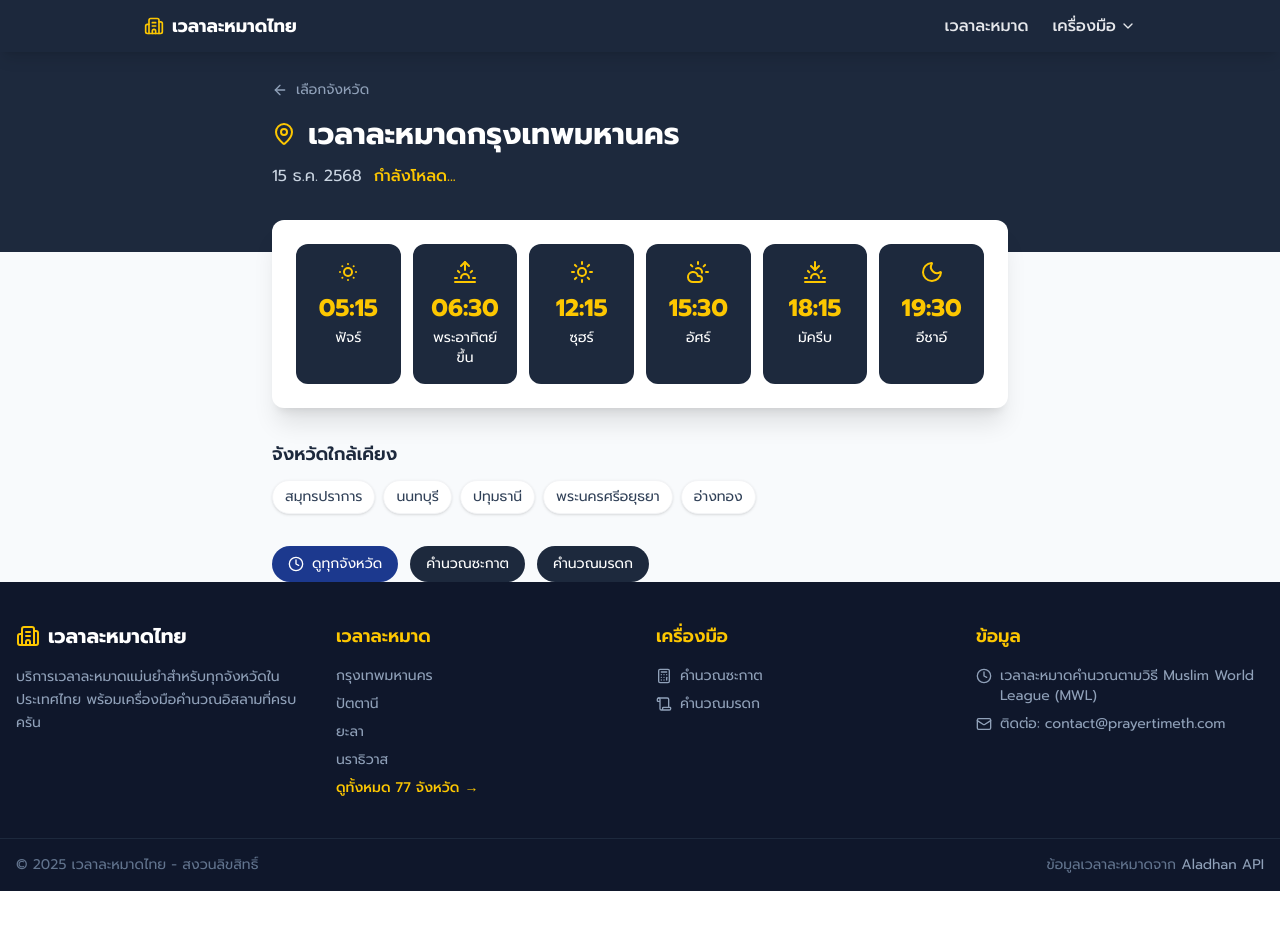
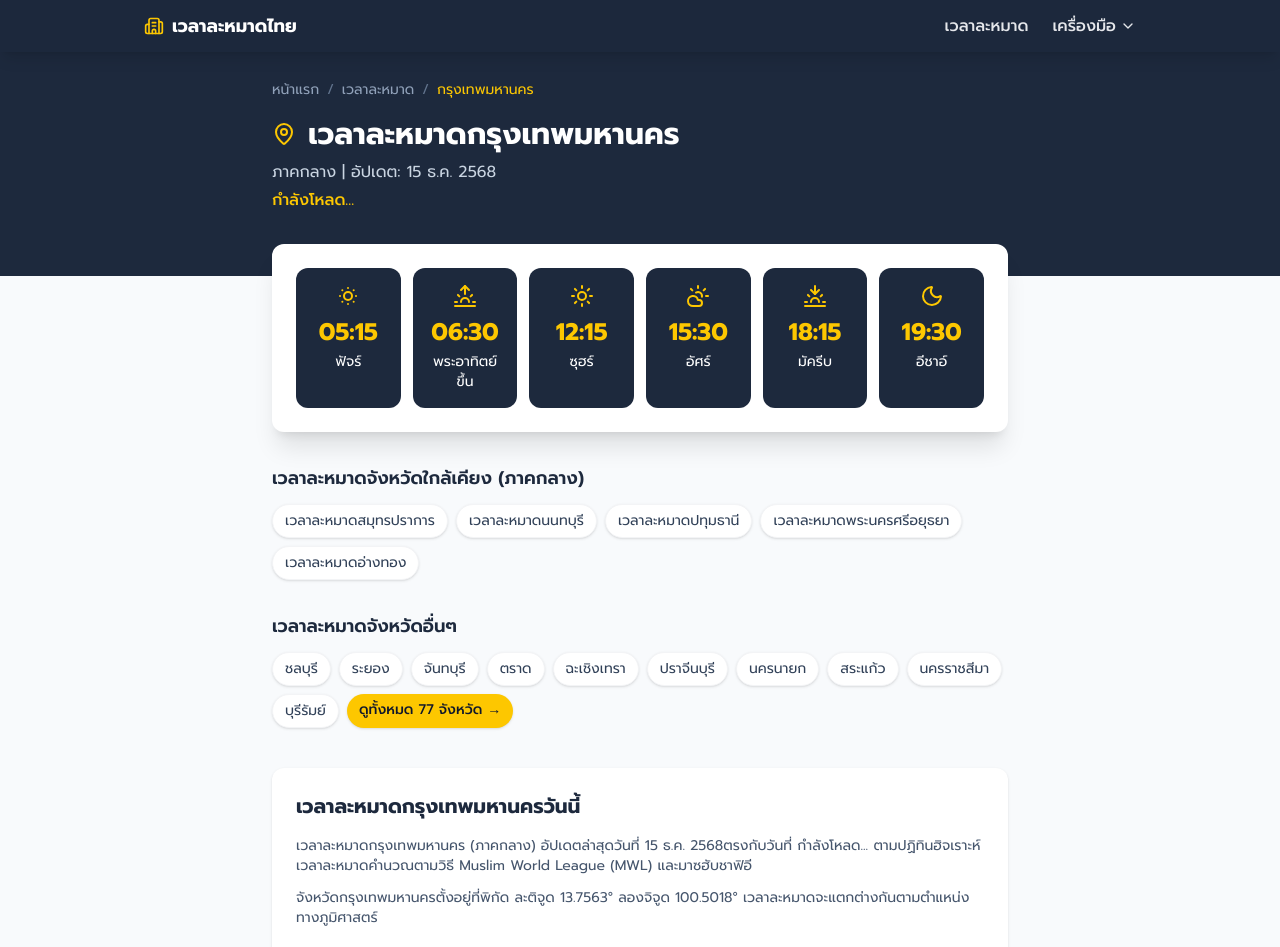
Before and after one commit to Nonie001/prayertime, a Next.js app: page /prayertime/bangkok in a window 1280 px wide. Shown: the top 947 px of the page. Before the commit the page ends 891 px from the top, so only its background shows below. Built offline with nearby package versions, Linux system fonts and the light colour scheme; no server answers.

Commit message:
SEO optimization for province pages: metadata, keywords, JSON-LD, breadcrumbs, content

```diff
--- a/app/prayertime/[province]/page.tsx
+++ b/app/prayertime/[province]/page.tsx
@@ -4,6 +4,7 @@ import provinces from '@/data/provinces.json';
 import { getPrayerTimes, PRAYER_NAMES } from '@/lib/utils/prayerTimes';
 import { MapPin, ArrowLeft, Clock, Sun, Sunset, Moon, CloudSun, SunDim, Sunrise } from 'lucide-react';
 import Footer from '@/components/Footer';
+import type { Metadata } from 'next';
 
 export const revalidate = 86400;
 
@@ -13,13 +14,23 @@ interface PageProps {
   }>;
 }
 
+// ชื่อภาคภาษาไทย
+const REGION_NAMES: Record<string, string> = {
+  central: 'ภาคกลาง',
+  northern: 'ภาคเหนือ',
+  northeastern: 'ภาคตะวันออกเฉียงเหนือ',
+  eastern: 'ภาคตะวันออก',
+  western: 'ภาคตะวันตก',
+  southern: 'ภาคใต้',
+};
+
 export async function generateStaticParams() {
   return provinces.map((province) => ({
     province: province.id,
   }));
 }
 
-export async function generateMetadata({ params }: PageProps) {
+export async function generateMetadata({ params }: PageProps): Promise<Metadata> {
   const { province } = await params;
   const provinceData = provinces.find((p) => p.id === province);
 
@@ -27,9 +38,32 @@ export async function generateMetadata({ params }: PageProps) {
     return { title: 'จังหวัดไม่พบ' };
   }
 
+  const regionName = REGION_NAMES[provinceData.region] || '';
+  const currentYear = new Date().getFullYear() + 543; // ปี พ.ศ.
+
   return {
-    title: `เวลาละหมาด${provinceData.name} - เวลาละหมาดวันนี้`,
-    description: `เวลาละหมาดแม่นยำสำหรับจังหวัด${provinceData.name} พร้อมวันที่ฮิจเราะห์`,
+    title: `เวลาละหมาด${provinceData.name} วันนี้ ${currentYear} | ฟัจร์ ซุฮร์ อัศร์ มัฆริบ อีชา`,
+    description: `เวลาละหมาด${provinceData.name} (${regionName}) อัปเดตทุกวัน ✓ เวลาฟัจร์ ซุฮร์ อัศร์ มัฆริบ อีชา แม่นยำ พร้อมวันที่ฮิจเราะห์ คำนวณตาม Muslim World League`,
+    keywords: [
+      `เวลาละหมาด${provinceData.name}`,
+      `เวลาละหมาดวันนี้${provinceData.name}`,
+      `ละหมาด${provinceData.name}`,
+      `เวลาฟัจร์${provinceData.name}`,
+      `เวลามัฆริบ${provinceData.name}`,
+      `prayer times ${provinceData.name}`,
+      `เวลาละหมาด${regionName}`,
+      'เวลาละหมาดไทย',
+      'waktu solat thailand',
+    ],
+    openGraph: {
+      title: `เวลาละหมาด${provinceData.name} วันนี้ - เวลาละหมาดไทย`,
+      description: `ดูเวลาละหมาด${provinceData.name}วันนี้ ฟัจร์ ซุฮร์ อัศร์ มัฆริบ อีชา อัปเดตทุกวัน`,
+      type: 'website',
+      locale: 'th_TH',
+    },
+    alternates: {
+      canonical: `/prayertime/${provinceData.id}`,
+    },
   };
 }
 
@@ -63,25 +97,106 @@ export default async function ProvincePageDetail({ params }: PageProps) {
     .filter(p => p.region === provinceData.region && p.id !== provinceData.id)
     .slice(0, 5);
 
+  // Get all provinces for other regions
+  const otherRegionProvinces = provinces
+    .filter(p => p.region !== provinceData.region)
+    .slice(0, 10);
+
+  const regionName = REGION_NAMES[provinceData.region] || '';
+
+  // JSON-LD Schema for SEO
+  const jsonLd = {
+    '@context': 'https://schema.org',
+    '@type': 'WebPage',
+    name: `เวลาละหมาด${provinceData.name}`,
+    description: `เวลาละหมาดแม่นยำสำหรับจังหวัด${provinceData.name} อัปเดตทุกวัน`,
+    mainEntity: {
+      '@type': 'Place',
+      name: provinceData.name,
+      geo: {
+        '@type': 'GeoCoordinates',
+        latitude: provinceData.lat,
+        longitude: provinceData.lng,
+      },
+    },
+    breadcrumb: {
+      '@type': 'BreadcrumbList',
+      itemListElement: [
+        {
+          '@type': 'ListItem',
+          position: 1,
+          name: 'หน้าแรก',
+          item: 'https://prayertime.example.com',
+        },
+        {
+          '@type': 'ListItem',
+          position: 2,
+          name: 'เวลาละหมาด',
+          item: 'https://prayertime.example.com/prayertime',
+        },
+        {
+          '@type': 'ListItem',
+          position: 3,
+          name: provinceData.name,
+          item: `https://prayertime.example.com/prayertime/${provinceData.id}`,
+        },
+      ],
+    },
+  };
+
+  // Prayer Times Table Schema
+  const prayerTimesSchema = {
+    '@context': 'https://schema.org',
+    '@type': 'Table',
+    about: `เวลาละหมาด${provinceData.name}`,
+    mainEntity: Object.entries(prayerData.times).map(([key, time]) => ({
+      '@type': 'Event',
+      name: PRAYER_NAMES[key as keyof typeof PRAYER_NAMES],
+      startDate: `${new Date().toISOString().split('T')[0]}T${time}:00+07:00`,
+      location: {
+        '@type': 'Place',
+        name: provinceData.name,
+      },
+    })),
+  };
+
   return (
+    <>
+      <script
+        type="application/ld+json"
+        dangerouslySetInnerHTML={{ __html: JSON.stringify(jsonLd) }}
+      />
+      <script
+        type="application/ld+json"
+        dangerouslySetInnerHTML={{ __html: JSON.stringify(prayerTimesSchema) }}
+      />
     <div className="min-h-screen bg-slate-50">
       {/* Header */}
-      <div className="bg-slate-800 pt-20 pb-16">
+      <header className="bg-slate-800 pt-20 pb-16">
         <div className="max-w-3xl mx-auto px-4">
-          <Link href="/prayertime" className="inline-flex items-center gap-2 text-slate-400 hover:text-white mb-4 text-sm">
-            <ArrowLeft className="w-4 h-4" />
-            เลือกจังหวัด
-          </Link>
+          <nav aria-label="Breadcrumb" className="mb-4">
+            <ol className="flex items-center gap-2 text-sm">
+              <li>
+                <Link href="/" className="text-slate-400 hover:text-white">หน้าแรก</Link>
+              </li>
+              <li className="text-slate-500">/</li>
+              <li>
+                <Link href="/prayertime" className="text-slate-400 hover:text-white">เวลาละหมาด</Link>
+              </li>
+              <li className="text-slate-500">/</li>
+              <li className="text-yellow-400">{provinceData.name}</li>
+            </ol>
+          </nav>
           <h1 className="text-2xl md:text-3xl font-bold text-white flex items-center gap-3">
-            <MapPin className="w-6 h-6 text-yellow-400" />
+            <MapPin className="w-6 h-6 text-yellow-400" aria-hidden="true" />
             เวลาละหมาด{provinceData.name}
           </h1>
-          <div className="flex flex-wrap items-center gap-3 mt-3">
-            <span className="text-slate-300">{prayerData.date}</span>
-            <span className="text-yellow-400 font-medium">{prayerData.hijriDate}</span>
-          </div>
+          <p className="text-slate-300 mt-2">
+            {regionName} | อัปเดต: {prayerData.date}
+          </p>
+          <p className="text-yellow-400 font-medium mt-1">{prayerData.hijriDate}</p>
         </div>
-      </div>
+      </header>
 
       {/* Prayer Times Card */}
       <div className="max-w-3xl mx-auto px-4 -mt-8">
@@ -115,8 +230,10 @@ export default async function ProvincePageDetail({ params }: PageProps) {
 
         {/* Nearby Provinces */}
         {nearbyProvinces.length > 0 && (
-          <div className="mt-8">
-            <h2 className="text-lg font-semibold text-slate-800 mb-3">จังหวัดใกล้เคียง</h2>
+          <section className="mt-8">
+            <h2 className="text-lg font-semibold text-slate-800 mb-3">
+              เวลาละหมาดจังหวัดใกล้เคียง ({regionName})
+            </h2>
             <div className="flex flex-wrap gap-2">
               {nearbyProvinces.map((p) => (
                 <Link
@@ -124,15 +241,65 @@ export default async function ProvincePageDetail({ params }: PageProps) {
                   href={`/prayertime/${p.id}`}
                   className="px-3 py-1.5 bg-white rounded-full text-sm text-slate-700 shadow-sm hover:shadow-md hover:bg-yellow-50 border border-gray-100 transition-all"
                 >
-                  {p.name}
+                  เวลาละหมาด{p.name}
                 </Link>
               ))}
             </div>
-          </div>
+          </section>
         )}
 
+        {/* Other Provinces for Internal Links */}
+        <section className="mt-8">
+          <h2 className="text-lg font-semibold text-slate-800 mb-3">
+            เวลาละหมาดจังหวัดอื่นๆ
+          </h2>
+          <div className="flex flex-wrap gap-2">
+            {otherRegionProvinces.map((p) => (
+              <Link
+                key={p.id}
+                href={`/prayertime/${p.id}`}
+                className="px-3 py-1.5 bg-white rounded-full text-sm text-slate-700 shadow-sm hover:shadow-md hover:bg-yellow-50 border border-gray-100 transition-all"
+              >
+                {p.name}
+              </Link>
+            ))}
+            <Link
+              href="/prayertime"
+              className="px-3 py-1.5 bg-yellow-400 rounded-full text-sm text-slate-900 font-medium shadow-sm hover:bg-yellow-300 transition-all"
+            >
+              ดูทั้งหมด 77 จังหวัด →
+            </Link>
+          </div>
+        </section>
+
+        {/* SEO Content Section */}
+        <article className="mt-10 bg-white rounded-xl p-6 shadow-sm">
+          <h2 className="text-xl font-bold text-slate-800 mb-4">
+            เวลาละหมาด{provinceData.name}วันนี้
+          </h2>
+          <div className="prose prose-slate max-w-none text-sm text-slate-600 space-y-3">
+            <p>
+              เวลาละหมาด{provinceData.name} ({regionName}) อัปเดตล่าสุดวันที่ {prayerData.date}
+              ตรงกับวันที่ {prayerData.hijriDate} ตามปฏิทินฮิจเราะห์
+              เวลาละหมาดคำนวณตามวิธี Muslim World League (MWL) และมาซฮับชาฟิอี
+            </p>
+            <p>
+              จังหวัด{provinceData.name}ตั้งอยู่ที่พิกัด ละติจูด {provinceData.lat.toFixed(4)}°
+              ลองจิจูด {provinceData.lng.toFixed(4)}° เวลาละหมาดจะแตกต่างกันตามตำแหน่งทางภูมิศาสตร์
+            </p>
+            <h3 className="text-base font-semibold text-slate-800 mt-4">เวลาละหมาด 5 เวลา</h3>
+            <ul className="list-disc list-inside space-y-1">
+              <li><strong>ฟัจร์ (Fajr)</strong> - {prayerData.times.fajr} น. ละหมาดก่อนพระอาทิตย์ขึ้น</li>
+              <li><strong>ซุฮร์ (Dhuhr)</strong> - {prayerData.times.dhuhr} น. ละหมาดช่วงกลางวัน</li>
+              <li><strong>อัศร์ (Asr)</strong> - {prayerData.times.asr} น. ละหมาดช่วงบ่าย</li>
+              <li><strong>มัฆริบ (Maghrib)</strong> - {prayerData.times.maghrib} น. ละหมาดหลังพระอาทิตย์ตก</li>
+              <li><strong>อีชา (Isha)</strong> - {prayerData.times.isha} น. ละหมาดช่วงกลางคืน</li>
+            </ul>
+          </div>
+        </article>
+
         {/* Quick Links */}
-        <div className="mt-8 flex flex-wrap gap-3">
+        <div className="mt-8 mb-10 flex flex-wrap gap-3">
           <Link
             href="/prayertime"
             className="inline-flex items-center gap-2 px-4 py-2 bg-blue-900 text-white text-sm rounded-full hover:bg-blue-800"
@@ -157,5 +324,6 @@ export default async function ProvincePageDetail({ params }: PageProps) {
 
       <Footer />
     </div>
+    </>
   );
 }
```
